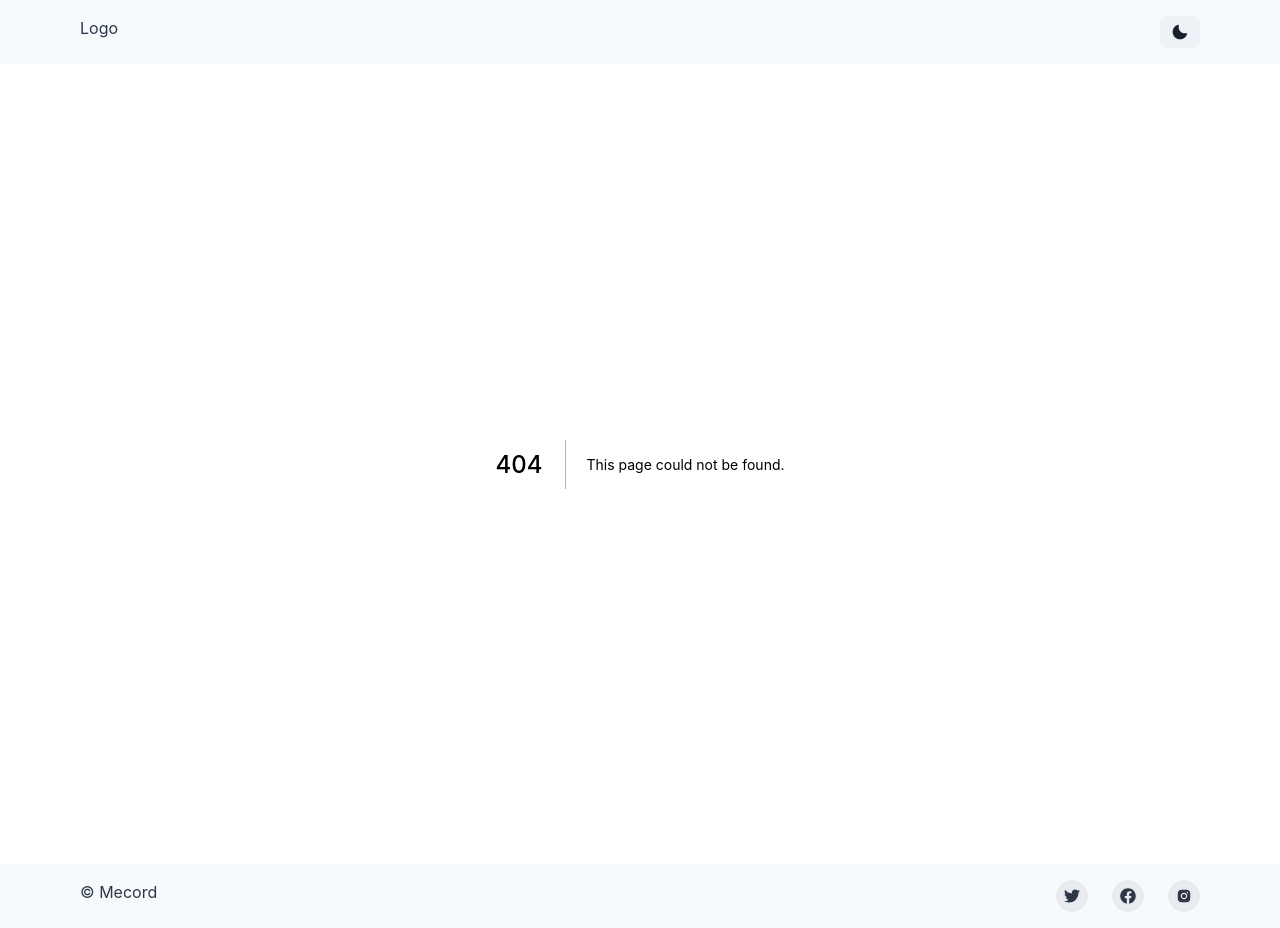
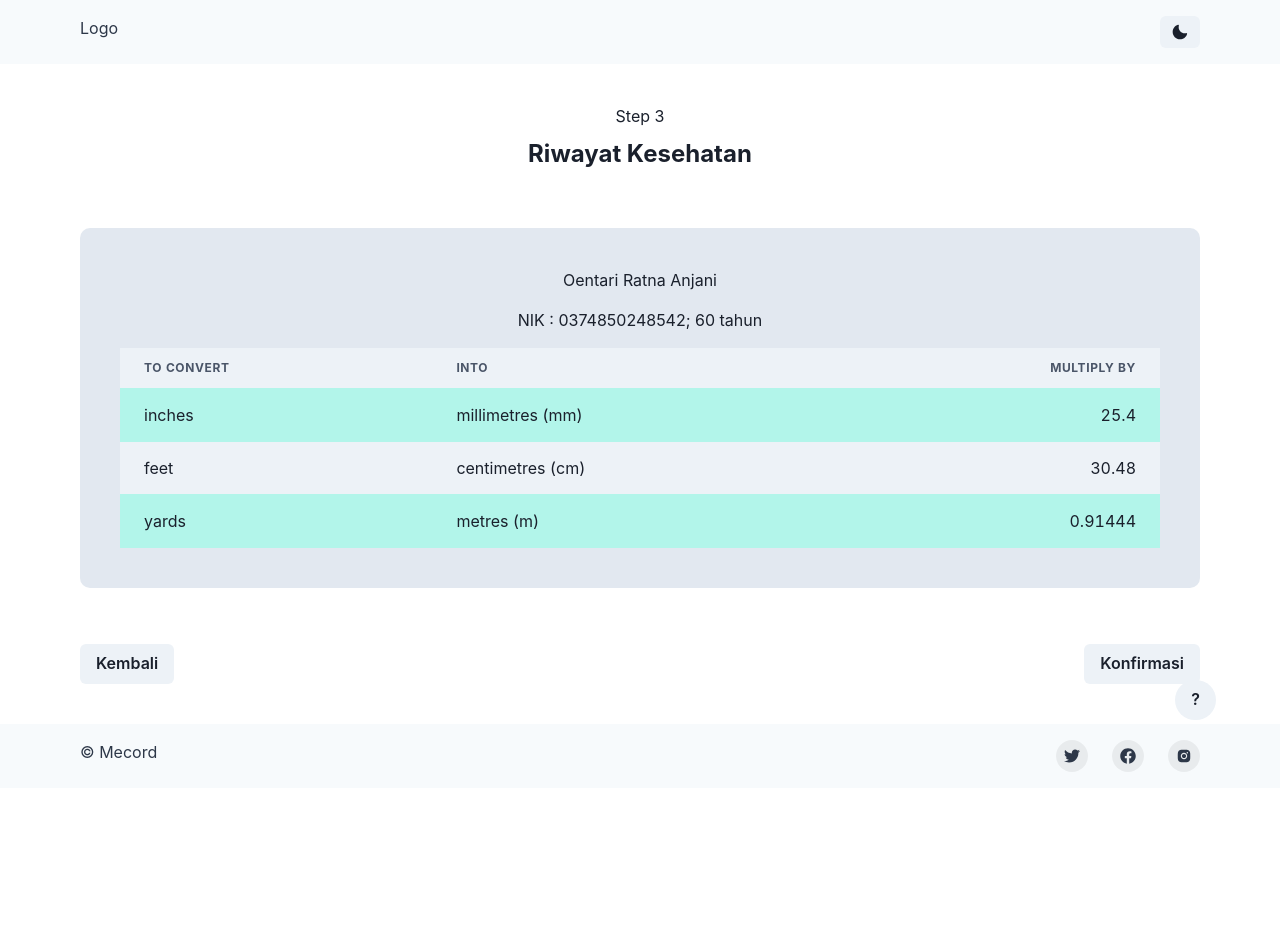
Before and after one commit to mecord/MECORD, a Next.js app: page /confirmation in a window 1280 px wide. Before the commit this address had no page. After the commit the page ends 800 px from the top, so only its background shows below. Built offline with nearby package versions, Linux system fonts and the light colour scheme.

Commit message:
update and add slicing pages

```diff
--- a/mock/index.js
+++ b/mock/index.js
@@ -14,3 +14,8 @@ export const patient = {
     nik: "999766633312",
   },
 };
+
+export const login = {
+  email: "user@gmail.com",
+  password: "123456",
+};
--- a/package.json
+++ b/package.json
@@ -13,11 +13,15 @@
     "@chakra-ui/react": "^2.2.1",
     "@emotion/react": "^11.9.0",
     "@emotion/styled": "^11.8.1",
+    "@hookform/resolvers": "^2.9.1",
+    "axios": "^0.27.2",
     "framer-motion": "^6.3.11",
     "next": "12.1.6",
     "react": "18.1.0",
     "react-dom": "18.1.0",
-    "react-icons": "^4.4.0"
+    "react-hook-form": "^7.32.1",
+    "react-icons": "^4.4.0",
+    "yup": "^0.32.11"
   },
   "devDependencies": {
     "eslint": "8.17.0",
--- /dev/null
+++ b/pages/confirmation.js
@@ -0,0 +1,86 @@
+import {
+  Box,
+  Button,
+  Flex,
+  Spacer,
+  Stack,
+  Text,
+  VStack,
+  Table,
+  Thead,
+  Tbody,
+  Tfoot,
+  Tr,
+  Th,
+  Td,
+} from "@chakra-ui/react";
+import HelpButton from "../components/atoms/HelpButton";
+import { useRouter } from "next/router";
+
+const ConfirmationUser = () => {
+  const router = useRouter();
+
+  const handleClickPrev = (e) => {
+    e.preventDefault();
+    router.push("/user-data-search");
+  };
+
+  const handleClickNext = (e) => {
+    e.preventDefault();
+    router.push("/generate-qr");
+  };
+  return (
+    <Stack px={[10, null, 20]} py={[6, null, 10]} spacing="14">
+      <VStack>
+        <Text>Step 3</Text>
+        <Text fontSize="2xl" fontWeight="bold">
+          Riwayat Kesehatan
+        </Text>
+      </VStack>
+      <Stack p="10" spacing="4" bg="gray.200" rounded="10">
+        <Text textAlign="center">Oentari Ratna Anjani</Text>
+        <Text textAlign="center">NIK : 0374850248542; 60 tahun</Text>
+        <Box bg="gray.100">
+          <Table variant="striped" colorScheme="teal">
+            <Thead>
+              <Tr>
+                <Th>To convert</Th>
+                <Th>into</Th>
+                <Th isNumeric>multiply by</Th>
+              </Tr>
+            </Thead>
+            <Tbody>
+              <Tr>
+                <Td>inches</Td>
+                <Td>millimetres (mm)</Td>
+                <Td isNumeric>25.4</Td>
+              </Tr>
+              <Tr>
+                <Td>feet</Td>
+                <Td>centimetres (cm)</Td>
+                <Td isNumeric>30.48</Td>
+              </Tr>
+              <Tr>
+                <Td>yards</Td>
+                <Td>metres (m)</Td>
+                <Td isNumeric>0.91444</Td>
+              </Tr>
+            </Tbody>
+          </Table>
+        </Box>
+      </Stack>
+      <Flex>
+        <Button alignSelf="center" onClick={handleClickPrev}>
+          Kembali
+        </Button>
+        <Spacer />
+        <Button alignSelf="center" onClick={handleClickNext}>
+          Konfirmasi
+        </Button>
+      </Flex>
+      <HelpButton>Confirmation</HelpButton>
+    </Stack>
+  );
+};
+
+export default ConfirmationUser;
```
Also changed, not shown: pages/generate-qr.js (added, +63 -0 lines), pages/hospital-dashboard.js (added, +15 -0 lines), pages/login-admin.js (added, +112 -0 lines), pages/user-data-search.js (+10 -3 lines), 1 other file (tests, documents, lock files or other folders).
